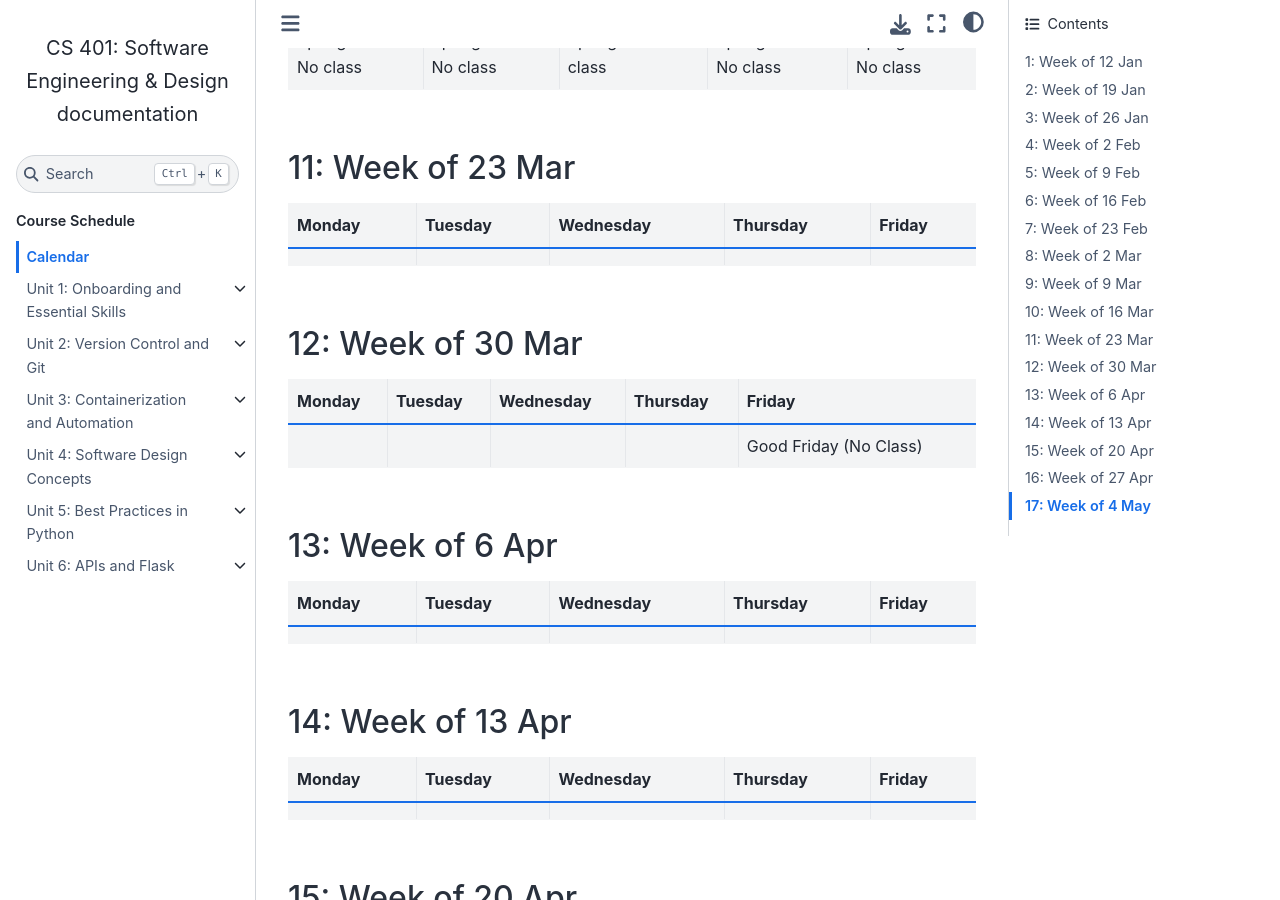
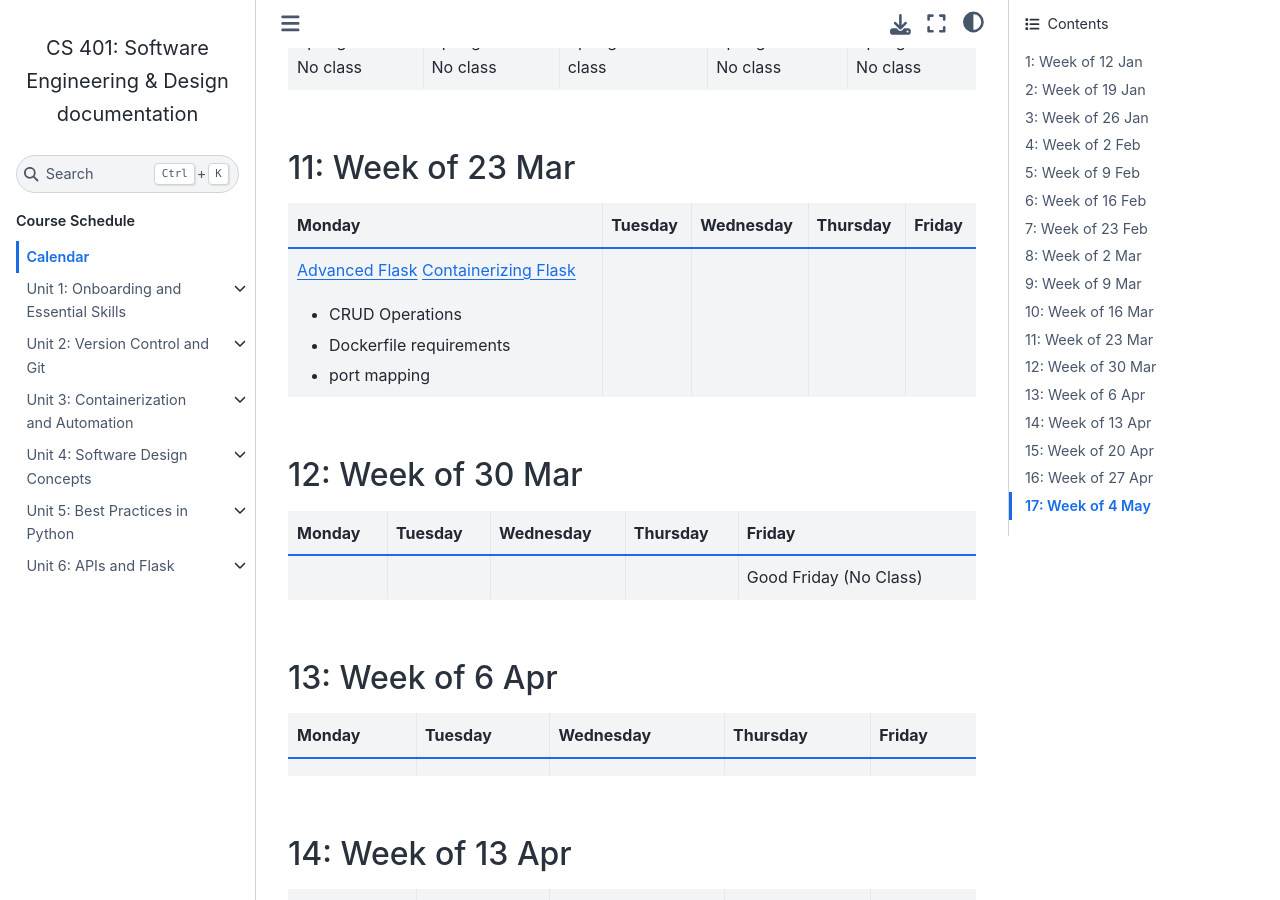
Before and after one commit to andrewsolis/cs401, a Sphinx documentation site: the page built from docs/calendar.rst, in a window 1280 px wide and 900 px high, scrolled down 3818 px. Built offline with Sphinx 7.4.7 and the Sphinx Book theme 1.1.4, drawn with Linux system fonts in a browser that asks for light colours; pages that are not in the unit, such as notebooks, are missing from menus.

Commit message:
calendar updates

```diff
--- a/docs/calendar.rst
+++ b/docs/calendar.rst
@@ -167,15 +165,17 @@ Calendar
 +--------------------------------------------------------------------------------------------------+------------+--------------------------------------------------------------------------------------------------+------------+-------------------------------------------------------------------------------------------------+
 | Monday                                                                                           | Tuesday    | Wednesday                                                                                        | Thursday   | Friday                                                                                          |
 +==================================================================================================+============+==================================================================================================+============+=================================================================================================+
+| `Advanced Flask`_                                                                                |            |                                                                                                  |            |                                                                                                 |
+| `Containerizing Flask`_                                                                          |            |                                                                                                  |            |                                                                                                 |
 |                                                                                                  |            |                                                                                                  |            |                                                                                                 |
-|                                                                                                  |            |                                                                                                  |            |                                                                                                 |
-|                                                                                                  |            |                                                                                                  |            |                                                                                                 |
-|                                                                                                  |            |                                                                                                  |            |                                                                                                 |
-|                                                                                                  |            |                                                                                                  |            |                                                                                                 |
-|                                                                                                  |            |                                                                                                  |            |                                                                                                 |
+| * CRUD Operations                                                                                |            |                                                                                                  |            |                                                                                                 |
+| * Dockerfile requirements                                                                        |            |                                                                                                  |            |                                                                                                 |
+| * port mapping                                                                                   |            |                                                                                                  |            |                                                                                                 |
 |                                                                                                  |            |                                                                                                  |            |                                                                                                 |
 +--------------------------------------------------------------------------------------------------+------------+--------------------------------------------------------------------------------------------------+------------+-------------------------------------------------------------------------------------------------+
 
+.. _Advanced Flask: https://cs401.readthedocs.io/en/latest/unit06/advanced_flask.html
+.. _Containerizing Flask: https://cs401.readthedocs.io/en/latest/unit06/flask_docker.html
 
 12: Week of 30 Mar
 ------------------
```
Also changed, not shown: other parts of docs/calendar.rst (+0 -2 lines).
